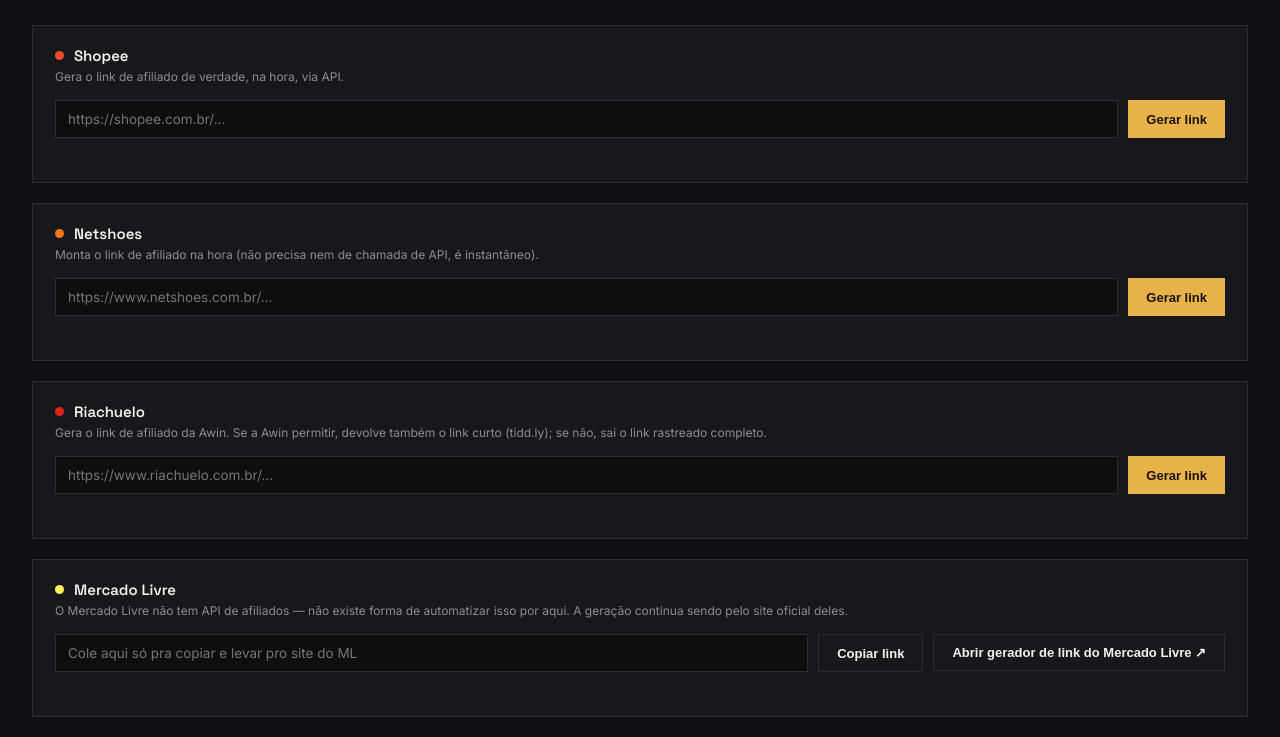
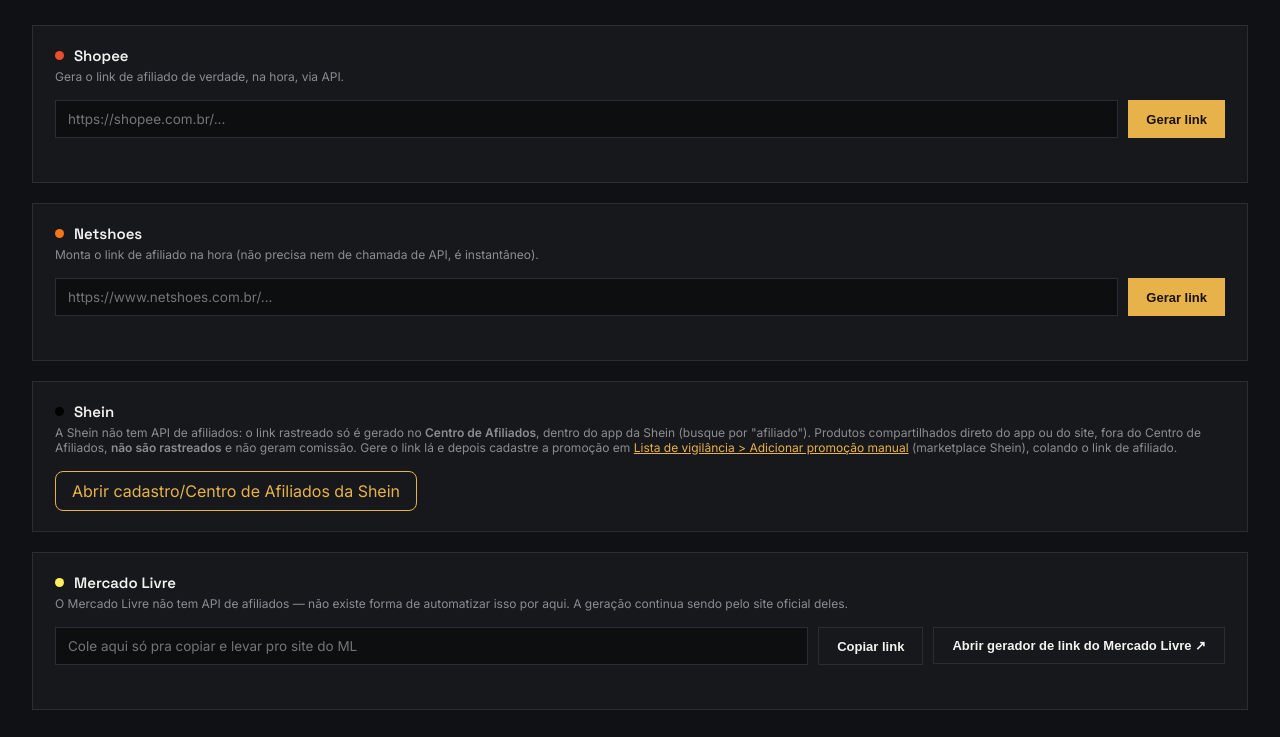
Before and after one commit to nilzaborges358-afk/radarpromocoes, a website: page public/generator.html in a window 1280 px wide. Shown: the part 141-878 px from the top of the page. Drawn offline with Linux system fonts and the light colour scheme.

Commit message:
Update generator.html

```diff
--- a/public/generator.html
+++ b/public/generator.html
@@ -137,20 +137,12 @@
     </div>
   </div>
 
-  <!-- Riachuelo (Awin) -->
+  <!-- Shein (afiliação direta, sem API) -->
   <div class="card-block">
-    <div class="card-title"><span class="mp-dot" style="background:#e2231a;"></span> Riachuelo</div>
-    <p class="card-sub">Gera o link de afiliado da Awin. Se a Awin permitir, devolve também o link curto (tidd.ly); se não, sai o link rastreado completo.</p>
+    <div class="card-title"><span class="mp-dot" style="background:#000000;"></span> Shein</div>
+    <p class="card-sub">A Shein não tem API de afiliados: o link rastreado só é gerado no <b>Centro de Afiliados</b>, dentro do app da Shein (busque por &quot;afiliado&quot;). Produtos compartilhados direto do app ou do site, fora do Centro de Afiliados, <b>não são rastreados</b> e não geram comissão. Gere o link lá e depois cadastre a promoção em <a href="watchlist.html" style="color:var(--accent);">Lista de vigilância &gt; Adicionar promoção manual</a> (marketplace Shein), colando o link de afiliado.</p>
     <div class="row">
-      <input type="text" id="riachuelo-url" placeholder="https://www.riachuelo.com.br/..." />
-      <button id="riachuelo-btn">Gerar link</button>
-    </div>
-    <div class="msg" id="riachuelo-msg"></div>
-    <div class="result-box" id="riachuelo-result">
-      <span class="link-text" id="riachuelo-link-text"></span>
-      <button data-copy-target="riachuelo-link-text">Copiar</button>
-      <button data-share-wa="riachuelo">📱 WhatsApp</button>
-      <button data-share-tg="riachuelo">✈️ Telegram</button>
+      <a class="primary" style="display:inline-block; padding:9px 16px; border:1px solid var(--accent); border-radius:8px; color:var(--accent); text-decoration:none;" href="https://onelink.shein.com/3/3usk7i1vyedb" target="_blank" rel="noopener">Abrir cadastro/Centro de Afiliados da Shein</a>
     </div>
   </div>
 
```
